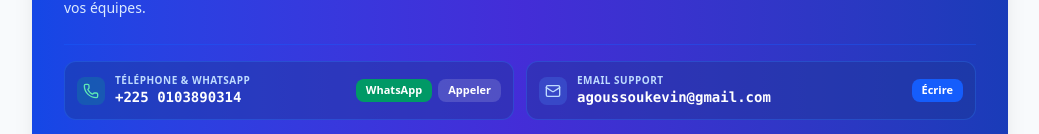
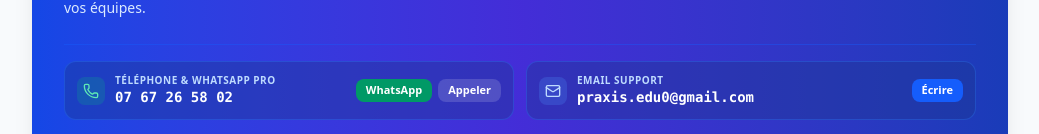
Before and after one commit to bilinguaaops/praxis-ia-studio, a React (Vite) app: page / in a window 1280 px wide. Shown: the part 8083-8217 px from the top of the page, without its empty margins (120-1159 px from the left). Built offline with nearby package versions, Linux system fonts and the light colour scheme; no server answers.

Commit message:
feat(support): mise a jour du numero professionnel 0767265802 sur l annonce et toute l application

```diff
--- a/notifications.json
+++ b/notifications.json
@@ -2,7 +2,7 @@
   {
     "id": "notif_mvts6kq9_4nts",
     "title": "Besoin d'aide ou un problème ? Contactez le support Praxis 📧",
-    "message": "Chers enseignants, en cas de question, de difficulté lors d'une correction ou de problème technique, notre équipe est à votre disposition. Écrivez-nous directement à notre nouvelle adresse officielle : praxis.edu0@gmail.com (ou via WhatsApp au +225 0103890314). Nous nous engageons à vous répondre dans les plus brefs délais.",
+    "message": "Chers enseignants, en cas de question, de difficulté lors d'une correction ou de problème technique, notre équipe est à votre disposition. Écrivez-nous directement à notre adresse officielle : praxis.edu0@gmail.com (ou par téléphone / WhatsApp au 07 67 26 58 02 / +33 7 67 26 58 02). Nous nous engageons à vous répondre dans les plus brefs délais.",
     "type": "announcement",
     "badgeText": "Support Officiel",
     "linkUrl": "mailto:praxis.edu0@gmail.com?subject=Assistance%20Praxis%20Pro",
--- a/src/components/ContactModal.tsx
+++ b/src/components/ContactModal.tsx
@@ -23,11 +23,11 @@ export const ContactModal: React.FC<ContactModalProps> = ({ isOpen, onClose }) =
 
   if (!isOpen) return null;
 
-  const phoneNumber = '+225 0103890314';
-  const rawPhone = '+2250103890314';
-  const emailAddress = 'agoussoukevin@gmail.com';
-  const whatsappUrl = `https://wa.me/2250103890314?text=${encodeURIComponent(
-    'Bonjour, je vous contacte au sujet de Praxis IA (logiciel de correction assistée).'
+  const phoneNumber = '07 67 26 58 02';
+  const rawPhone = '+33767265802';
+  const emailAddress = 'praxis.edu0@gmail.com';
+  const whatsappUrl = `https://wa.me/33767265802?text=${encodeURIComponent(
+    'Bonjour, je vous contacte au sujet de Praxis Pro (logiciel de correction assistée).'
   )}`;
 
   const handleCopyPhone = () => {
--- a/src/components/FaqView.tsx
+++ b/src/components/FaqView.tsx
@@ -611,22 +611,22 @@ export const FaqView: React.FC<FaqViewProps> = ({ onStartCorrection, onOpenConta
                 <Phone className="w-4 h-4" />
               </div>
               <div>
-                <span className="text-[10px] text-blue-200 block uppercase font-bold tracking-wider">Téléphone & WhatsApp</span>
-                <span className="font-mono font-bold text-sm text-white">+225 0103890314</span>
+                <span className="text-[10px] text-blue-200 block uppercase font-bold tracking-wider">Téléphone &amp; WhatsApp Pro</span>
+                <span className="font-mono font-bold text-sm text-white">07 67 26 58 02</span>
               </div>
             </div>
             <div className="flex items-center gap-1.5">
               <a
-                href="https://wa.me/2250103890314"
+                href="https://wa.me/33767265802"
                 target="_blank"
                 rel="noopener noreferrer"
                 className="px-2.5 py-1 bg-emerald-600 hover:bg-emerald-700 text-white rounded-lg font-bold text-[11px] transition-colors"
-                title="Écrire sur WhatsApp"
+                title="Écrire sur WhatsApp au support"
               >
                 WhatsApp
               </a>
               <a
-                href="tel:+2250103890314"
+                href="tel:+33767265802"
                 className="px-2.5 py-1 bg-white/15 hover:bg-white/25 text-white rounded-lg font-bold text-[11px] transition-colors"
                 title="Appeler directement"
               >
@@ -642,13 +642,13 @@ export const FaqView: React.FC<FaqViewProps> = ({ onStartCorrection, onOpenConta
               </div>
               <div className="truncate">
                 <span className="text-[10px] text-blue-200 block uppercase font-bold tracking-wider">Email support</span>
-                <span className="font-mono font-bold text-sm text-white truncate block">agoussoukevin@gmail.com</span>
+                <span className="font-mono font-bold text-sm text-white truncate block">praxis.edu0@gmail.com</span>
               </div>
             </div>
             <a
-              href="mailto:agoussoukevin@gmail.com?subject=Contact%20Praxis%20IA"
+              href="mailto:praxis.edu0@gmail.com?subject=Contact%20Praxis%20Pro"
               className="px-2.5 py-1 bg-blue-600 hover:bg-blue-500 text-white rounded-lg font-bold text-[11px] transition-colors shrink-0"
-              title="Envoyer un e-mail"
+              title="Envoyer un email au support"
             >
               Écrire
             </a>
--- a/src/components/Header.tsx
+++ b/src/components/Header.tsx
@@ -213,7 +213,7 @@ export const Header: React.FC<HeaderProps> = ({
                 onClick={onOpenContactModal}
                 id="btn-header-contact"
                 className="flex items-center gap-1.5 px-3 py-1.5 rounded-lg text-xs font-bold text-slate-600 hover:text-blue-700 hover:bg-white/80 transition-all cursor-pointer"
-                title="Contacter le support direct (+225 0103890314 / agoussoukevin@gmail.com)"
+                title="Contacter le support direct (07 67 26 58 02 / praxis.edu0@gmail.com)"
               >
                 <Phone className="w-3.5 h-3.5 text-emerald-600" />
                 <span>Contact</span>
--- a/src/components/LandingPage.tsx
+++ b/src/components/LandingPage.tsx
@@ -1115,7 +1115,7 @@ Donc BD = (OB * AC) / OA = (4.5 * 6) / 3 = 9 cm."`,
                       Téléphone & WhatsApp Direct
                     </span>
                     <h3 className="text-xl font-extrabold text-slate-900 font-mono">
-                      +225 0103890314
+                      07 67 26 58 02
                     </h3>
                   </div>
                 </div>
@@ -1126,7 +1126,7 @@ Donc BD = (OB * AC) / OA = (4.5 * 6) / 3 = 9 cm."`,
 
               <div className="grid grid-cols-2 gap-2.5 pt-2">
                 <a
-                  href="https://wa.me/2250103890314?text=Bonjour%20je%20vous%20contacte%20concernant%20Praxis%20IA"
+                  href="https://wa.me/33767265802?text=Bonjour%20je%20vous%20contacte%20concernant%20Praxis%20Pro"
                   target="_blank"
                   rel="noopener noreferrer"
                   className="flex items-center justify-center gap-2 py-2.5 px-3 rounded-xl bg-emerald-600 hover:bg-emerald-700 text-white font-bold text-xs transition-colors shadow-xs"
@@ -1135,7 +1135,7 @@ Donc BD = (OB * AC) / OA = (4.5 * 6) / 3 = 9 cm."`,
                   <span>WhatsApp</span>
                 </a>
                 <a
-                  href="tel:+2250103890314"
+                  href="tel:+33767265802"
                   className="flex items-center justify-center gap-2 py-2.5 px-3 rounded-xl bg-slate-900 hover:bg-slate-800 text-white font-bold text-xs transition-colors shadow-xs"
                 >
                   <Phone className="w-4 h-4" />
@@ -1222,20 +1222,20 @@ Donc BD = (OB * AC) / OA = (4.5 * 6) / 3 = 9 cm."`,
             {/* Direct Contact Badges in Footer */}
             <div className="flex flex-col sm:flex-row items-start sm:items-center gap-4 text-xs">
               <a
-                href="tel:+2250103890314"
+                href="tel:+33767265802"
                 className="flex items-center gap-2 text-slate-700 hover:text-emerald-700 transition-colors font-medium"
-                title="Appeler le support"
+                title="Appeler le support direct"
               >
                 <div className="w-6 h-6 rounded-md bg-emerald-50 text-emerald-600 flex items-center justify-center">
                   <Phone className="w-3.5 h-3.5" />
                 </div>
-                <span>+225 0103890314</span>
+                <span>07 67 26 58 02</span>
               </a>
 
               <a
-                href="mailto:agoussoukevin@gmail.com"
+                href="mailto:praxis.edu0@gmail.com"
                 className="flex items-center gap-2 text-slate-700 hover:text-blue-700 transition-colors font-medium"
-                title="Envoyer un e-mail"
+                title="Envoyer un e-mail au support"
               >
                 <div className="w-6 h-6 rounded-md bg-blue-50 text-blue-600 flex items-center justify-center">
                   <Mail className="w-3.5 h-3.5" />
--- a/src/components/PaywallModal.tsx
+++ b/src/components/PaywallModal.tsx
@@ -1474,7 +1474,7 @@ export const PaywallModal: React.FC<PaywallModalProps> = ({
                 </span>
                 <span className="flex items-center gap-1 text-slate-500">
                   <Phone className="w-3 h-3 text-blue-600" />
-                  Assistance Wave / Abidjan : +225 0103890314
+                  Support direct : 07 67 26 58 02
                 </span>
               </div>
             </form>
--- a/src/components/VideoTutorialSection.tsx
+++ b/src/components/VideoTutorialSection.tsx
@@ -551,14 +551,14 @@ export const VideoTutorialSection: React.FC<VideoTutorialSectionProps> = ({
                 Un doute sur une copie difficile ou besoin d'assistance en direct ?
               </h4>
               <p className="text-xs text-slate-400">
-                Contactez notre équipe pédagogique par WhatsApp au <strong>+225 0103890314</strong> ou par e-mail à <span className="text-blue-300 font-medium">praxis.edu0@gmail.com</span>.
+                Contactez notre équipe pédagogique par WhatsApp au <strong>07 67 26 58 02</strong> ou par e-mail à <span className="text-blue-300 font-medium">praxis.edu0@gmail.com</span>.
               </p>
             </div>
           </div>
 
           <div className="flex items-center gap-2 shrink-0">
             <a
-              href="https://wa.me/2250103890314?text=Bonjour%2C%20j%27ai%20besoin%20d%27aide%20sur%20le%20fonctionnement%20de%20Praxis%20Pro"
+              href="https://wa.me/33767265802?text=Bonjour%2C%20j%27ai%20besoin%20d%27aide%20sur%20le%20fonctionnement%20de%20Praxis%20Pro"
               target="_blank"
               rel="noopener noreferrer"
               className="px-3.5 py-2 rounded-xl bg-emerald-600 hover:bg-emerald-500 text-white text-xs font-bold transition flex items-center gap-1.5 shadow-xs"
```
